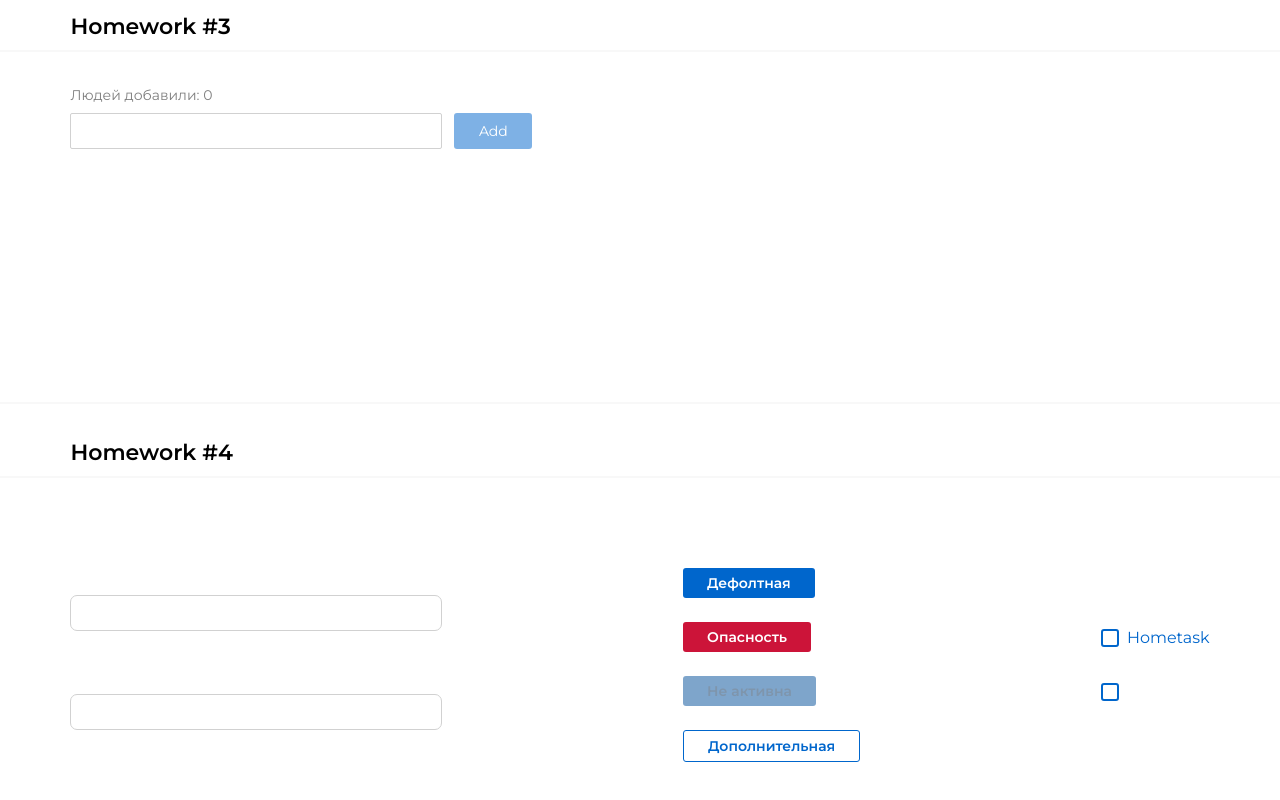
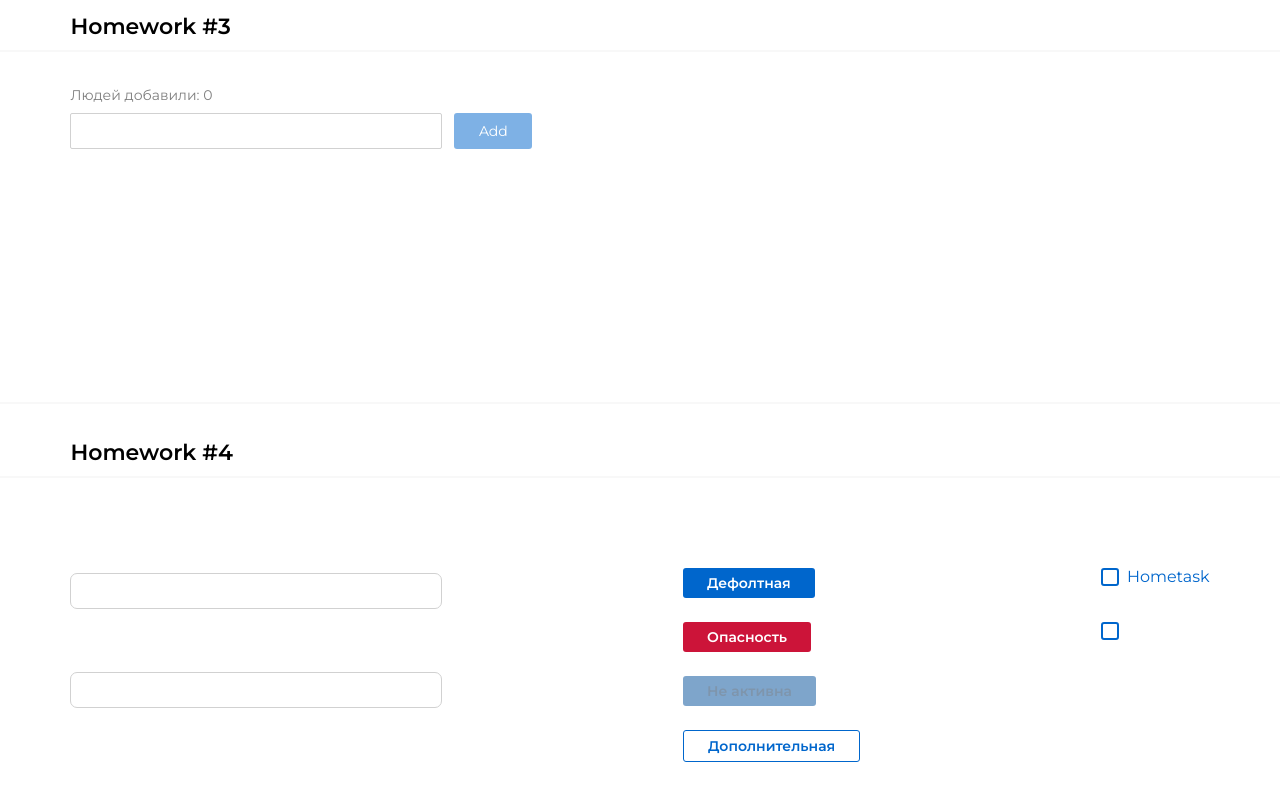
Before and after one commit to Katherina17/todoHW, a React (Create React App) app: page / in a window 1280 px wide. Shown: the part 917-1717 px from the top of the page. Before the commit the page ends 1689 px from the top, so only its background shows below. Built offline with nearby package versions, Linux system fonts and the light colour scheme.

Commit message:
fix: change style hw4

```diff
--- a/src/s1-main/App.module.css
+++ b/src/s1-main/App.module.css
@@ -29,5 +29,6 @@
 }
 
 .hw4{
-    margin-top: 35px
+    margin-top: 35px;
+    padding-bottom: 60px;
 }
--- a/src/s1-main/App.tsx
+++ b/src/s1-main/App.tsx
@@ -17,6 +17,7 @@ function App() {
             <HW3/>
             <BorderTitle/>
             <HW4/>
+            <BorderTitle/>
 
             {/*при выполнении дз 5 и более - закомментировать здесь дз 1-4, так как они есть внутри дз 5*/}
             {/*<HW5/>*/}
--- a/src/s2-homeworks/hw04/Stand.module.css
+++ b/src/s2-homeworks/hw04/Stand.module.css
@@ -24,5 +24,5 @@
 .hwContainer{
     display: flex;
     justify-content: space-between;
-    align-items: center;
+
 }
```
